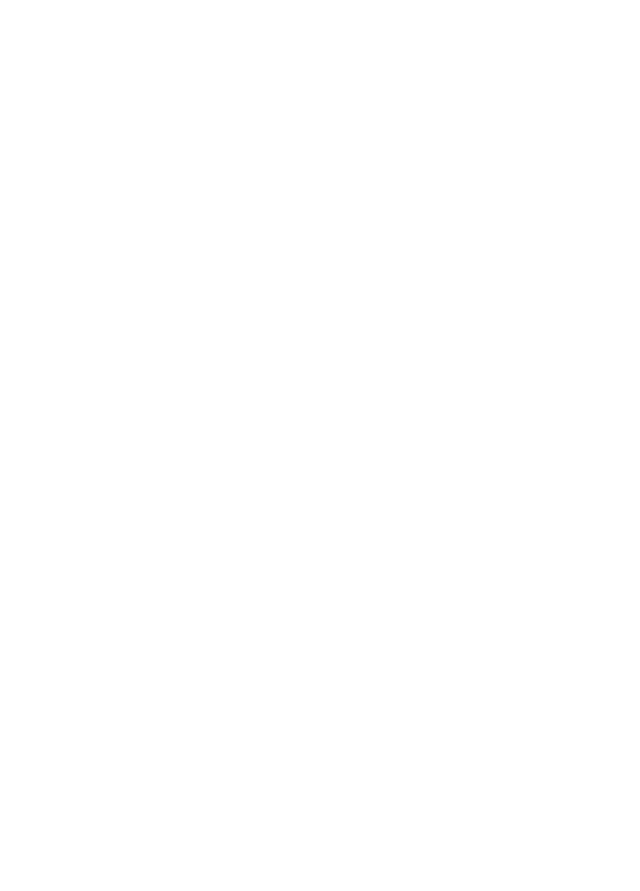
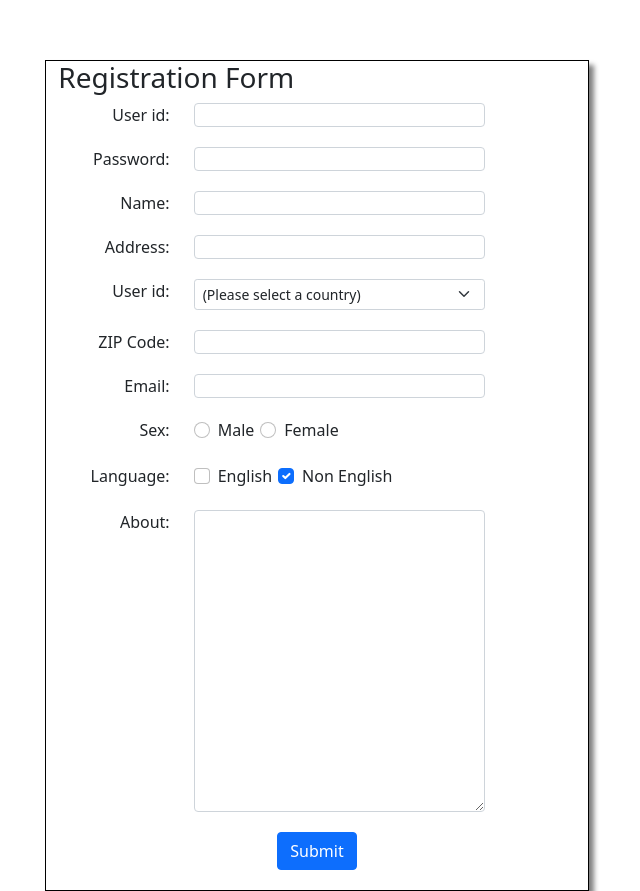
Before and after one commit to Kaitou0709/BTTH07, a plain HTML site: page index.html in a window 1280 px wide. Shown: the whole page, without its empty margins (323-963 px from the left). Before the commit the page ends 800 px from the top, so only its background shows below. Drawn offline with nearby package versions, Linux system fonts and the light colour scheme.

Commit message:
phần giao diện

```diff
--- a/css/style.css
+++ b/css/style.css
@@ -0,0 +1,35 @@
+.box
+{
+    margin-top: 60px;
+    border: 1px solid black;
+    box-shadow: 5px 5px 5px 0px gray
+}
+.content
+{
+    margin-bottom: 20px;
+}
+.text
+{
+    text-align: right;
+    height: 24px;
+}
+.form
+{
+    height: 24px;
+}
+.align
+{
+    display: flex;
+}
+.form-check
+{
+    margin-right: 6px;
+}
+.button
+{
+    margin-bottom: 20px;
+    display: flex;
+    align-items: center;
+    justify-content: center;
+
+}
--- a/index.html
+++ b/index.html
@@ -1,13 +1,133 @@
 <!DOCTYPE html>
 <html lang="en">
+
 <head>
     <meta charset="UTF-8">
     <meta http-equiv="X-UA-Compatible" content="IE=edge">
     <meta name="viewport" content="width=device-width, initial-scale=1.0">
     <title>Document</title>
     <link href="https://cdn.jsdelivr.net/npm/bootstrap@5.1.3/dist/css/bootstrap.min.css" rel="stylesheet">
+    <link rel="stylesheet" href="css/style.css">
 </head>
 <body>
+    <div>
+        <div class="row justify-content-center">
+            <div class="col-sm-5 box">
+                <h3>Registration Form</h3>
+                <div class="row justify-content-start content">
+                    <div class="col-sm-3 text">
+                        <p>User id: </p>
+                    </div>
+                    <div class="col-sm-7 input">
+                        <input type="text" class="form-control form" id="exampleUserId1">
+                    </div>
+                </div>
+                <div class="row justify-content-start content">
+                    <div class="col-sm-3 text">
+                        <p>Password: </p>
+                    </div>
+                    <div class="col-sm-7 input">
+                        <input type="password" class="form-control form" id="exampleInputPassword1">
+                    </div>
+                </div>
+                <div class="row justify-content-start content">
+                    <div class="col-sm-3 text">
+                        <p>Name: </p>
+                    </div>
+                    <div class="col-sm-7 input">
+                        <input type="text" class="form-control form" id="exampleInputName1">
+                    </div>
+                </div>
+                <div class="row justify-content-start content">
+                    <div class="col-sm-3 text">
+                        <p>Address: </p>
+                    </div>
+                    <div class="col-sm-7 input">
+                        <input type="text" class="form-control form" id="exampleInputAddress1">
+                    </div>
+                </div>
+                <div class="row justify-content-start content">
+                    <div class="col-sm-3 text">
+                        <p>User id: </p>
+                    </div>
+                    <div class="col-sm-7 input">
+                        <select class="form-select form-select-sm" aria-label=".form-select-sm example">
+                            <option selected>(Please select a country)</option>
+                            <option value="1">Viet Nam</option>
+                            <option value="2">Khac</option>
+                        </select>
+                    </div>
+                </div>
+                <div class="row justify-content-start content">
+                    <div class="col-sm-3 text">
+                        <p>ZIP Code: </p>
+                    </div>
+                    <div class="col-sm-7 input">
+                        <input type="text" class="form-control form" id="exampleInputZip1">
+                    </div>
+                </div>
+                <div class="row justify-content-start content">
+                    <div class="col-sm-3 text">
+                        <p>Email: </p>
+                    </div>
+                    <div class="col-sm-7 input">
+                        <input type="text" class="form-control form" id="exampleInputEmail1">
+                    </div>
+                </div>
+                <div class="row justify-content-start content">
+                    <div class="col-sm-3 text">
+                        <p>Sex: </p>
+                    </div>
+                    <div class="col-sm-7 input align">
+                        <div class="form-check">
+                            <input class="form-check-input" type="radio" name="flexRadioDefault" id="flexRadioDefault1">
+                            <label class="form-check-label" for="flexRadioDefault1">
+                                Male
+                            </label>
+                        </div>
+                        <div class="form-check">
+                            <input class="form-check-input" type="radio" name="flexRadioDefault" id="flexRadioDefault2">
+                            <label class="form-check-label" for="flexRadioDefault2">
+                                Female
+                            </label>
+                        </div>
+                    </div>
+                </div>
+                <div class="row justify-content-start content">
+                    <div class="col-sm-3 text">
+                        <p>Language: </p>
+                    </div>
+                    <div class="col-sm-7 input align">
+                        <div class="form-check">
+                            <input class="form-check-input" type="checkbox" value="" id="flexCheckDefault">
+                            <label class="form-check-label" for="flexCheckDefault">
+                                English
+                            </label>
+                        </div>
+                        <div class="form-check">
+                            <input class="form-check-input" type="checkbox" value="" id="flexCheckChecked" checked>
+                            <label class="form-check-label" for="flexCheckChecked">
+                                Non English
+                            </label>
+                        </div>
+                    </div>
+                </div>
+                <div class="row justify-content-start content">
+                    <div class="col-sm-3 text">
+                        <p>About: </p>
+                    </div>
+                    <div class="col-7">
+                        <textarea class="form-control" id="exampleFormControlTextarea1" rows="12"></textarea>
+                    </div>
+                </div>
+                <div class="button">
+                    <button class="btn btn-primary" type="submit">Submit</button>
+                </div>
+            </div>
 
+        </div>
+    </div>
+    <script src="https://ajax.googleapis.com/ajax/libs/jquery/3.6.0/jquery.min.js"></script>
+    <script src="js/script.js" type="text/javascript"></script>
 </body>
 </html>
```
